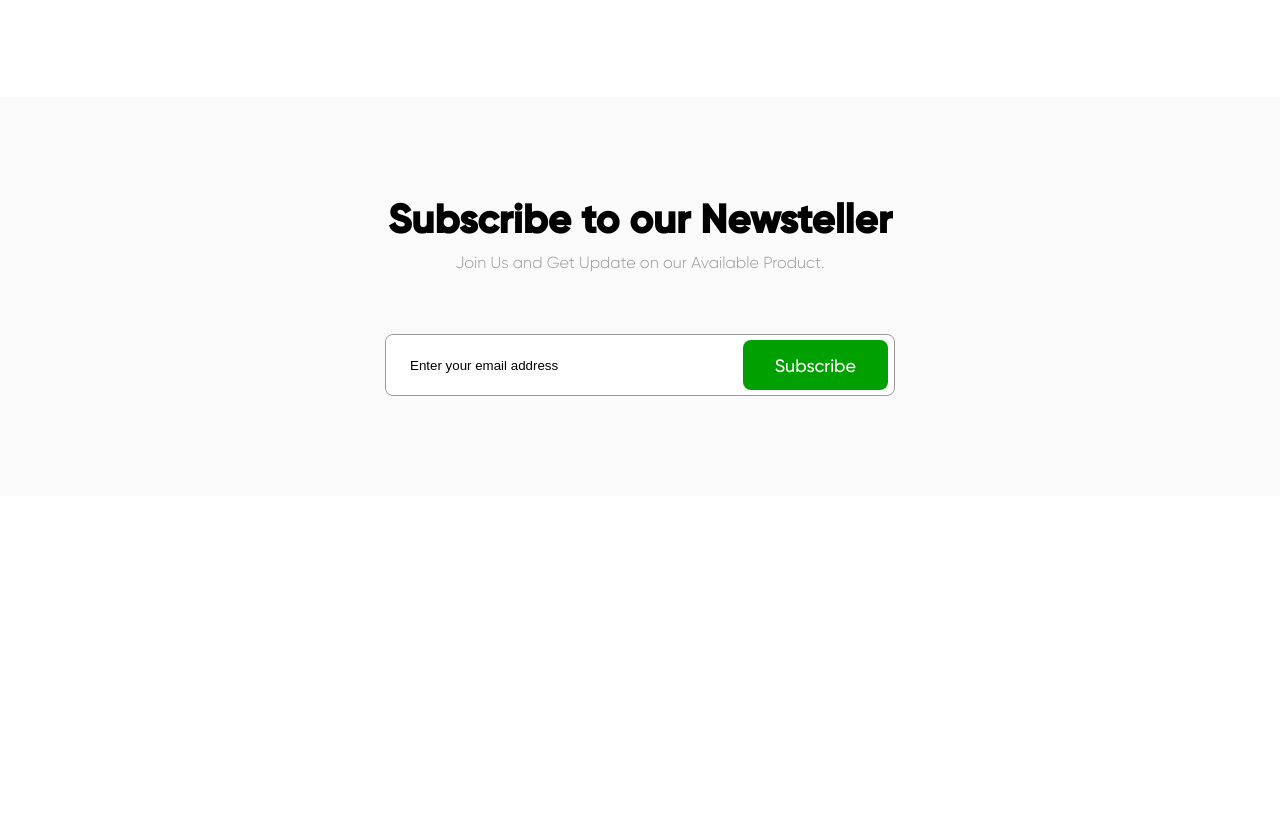
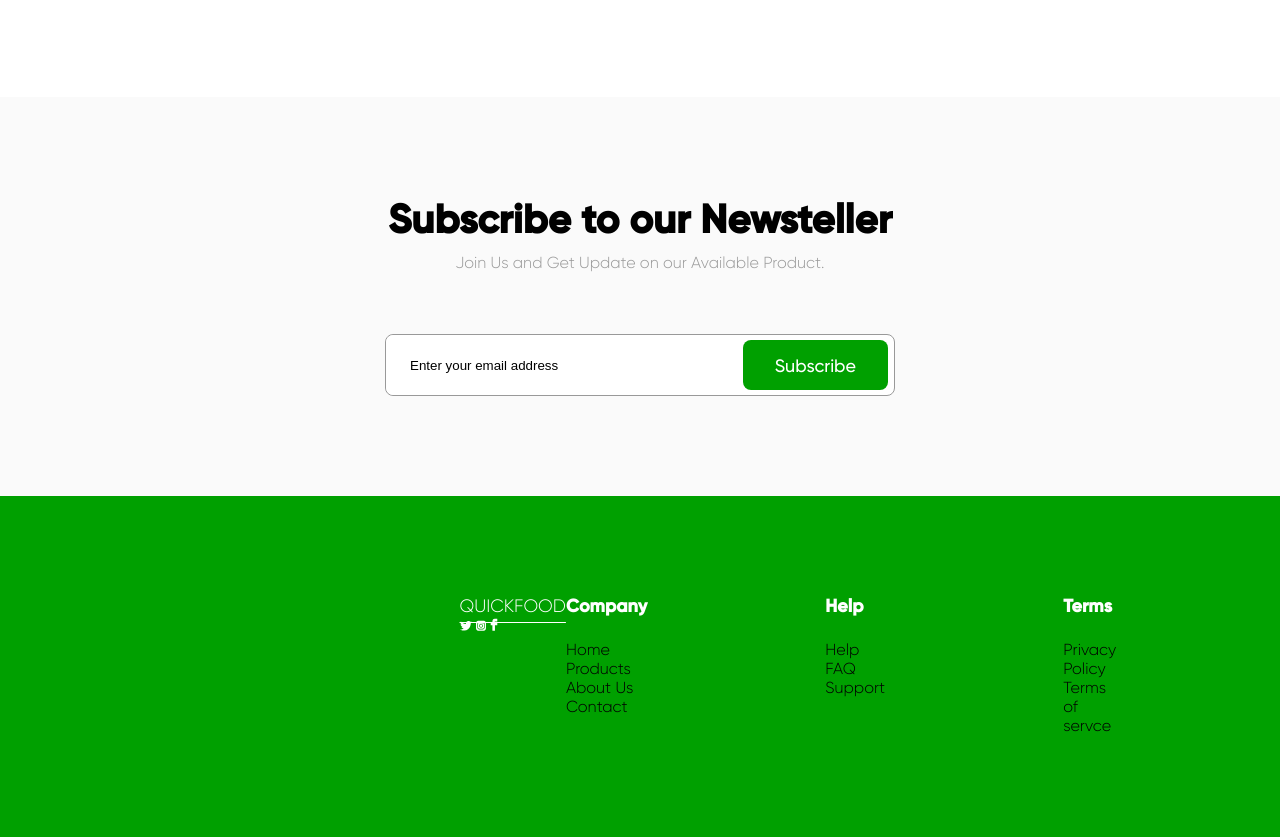
Before and after one commit to guimanso/quickfood-landpage, a plain HTML site: page index.html in a window 1280 px wide. Shown: the part 3288-4125 px from the top of the page. Before the commit the page ends 3784 px from the top, so only its background shows below. Drawn offline with Linux system fonts and the light colour scheme; files whose address does not match are found by name.

Commit message:
feat: footer em adamento

```diff
--- a/index.html
+++ b/index.html
@@ -213,7 +213,49 @@
         </form>
     </section>
 
+    <footer>
+        <div class="content-footer">
 
+            <div class="social-footer">
+                <div class="logo-footer"><p>QuickFood</p></div>
+
+                <div class="icon-social">
+                    <a href="#"><img src="./src/assets/images/icons/icon-twitter.svg" alt="icon-twitter"></a>
+                    <a href="#"><img src="./src/assets/images/icons/icon-instagram.svg" alt="icon-instagram"></a>
+                    <a href="#"><img src="./src/assets/images/icons/icon-facebook.svg" alt="icon-facebook"></a>
+                </div>
+            </div>
+
+            <div class="content-links-footer">
+                <div class="links-company">
+                    <h2>Company</h2>
+                    <ul>
+                        <li>Home</li>
+                        <li>Products</li>
+                        <li>About Us</li>
+                        <li>Contact</li>
+                    </ul>
+                </div>
+
+                <div class="links-help">
+                    <h2>Help</h2>
+                    <ul>
+                        <li>Help</li>
+                        <li>FAQ</li>
+                        <li>Support</li>
+                    </ul>
+                </div>
+
+                <div class="links-terms">
+                    <h2>Terms</h2>
+                    <ul>
+                        <li>Privacy Policy</li>
+                        <li>Terms of servce</li>
+                    </ul>
+                </div>
+            </div>
+        </div>
+    </footer>
 </body>
 
 </html>
--- a/src/styles/styles.css
+++ b/src/styles/styles.css
@@ -398,3 +398,42 @@ main {
     margin-right: 6px;
     height: 50px;
 }
+
+footer {
+    display: flex;
+    justify-content: center;
+    padding: 100px 0px;
+    background-color: var(--color-primary);
+}
+
+.logo-footer {
+    color: var(--color-neutral-white);
+    font-family: var(--font-gilroy-medium);
+    font-size: var(--font-body-size);
+    font-weight: var(--font-body-weight);
+
+    text-transform: uppercase;
+    text-decoration: underline solid 1.4px;
+    text-underline-offset: 10px ;
+
+    cursor: pointer;
+}
+
+.logo-footer p {
+    color: var(--color-neutral-white);
+}
+
+.content-footer {
+    display: flex;
+}
+
+.content-links-footer {
+    display: flex;
+    gap: 70%;
+}
+
+.content-links-footer h2 {
+    font-size: 18px;
+    color: var(--color-neutral-white);
+    padding-bottom: 24px;
+}
```
